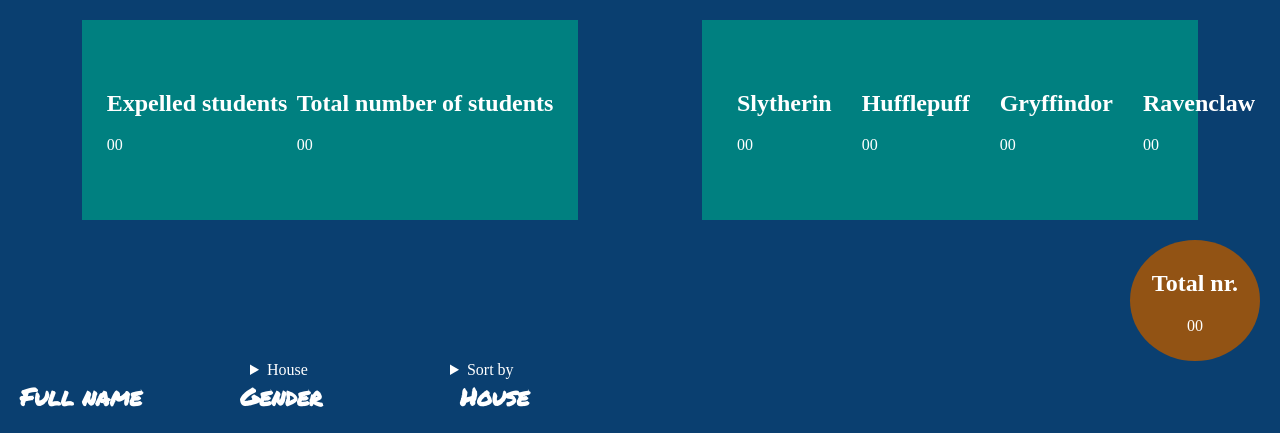
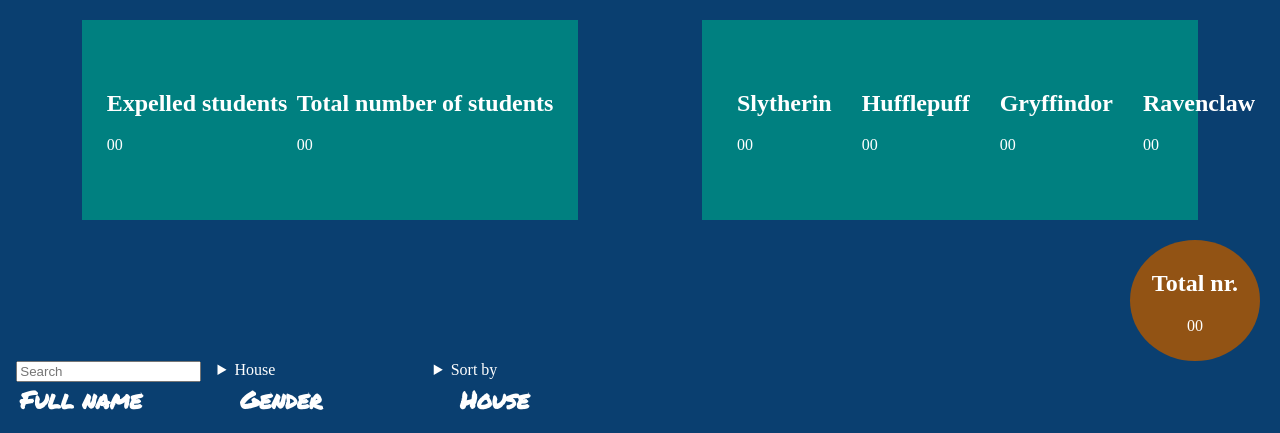
Before and after one commit to mariajalmeida/hacked_hogwarts, a plain HTML site: page index.html in a window 1280 px wide. Shown: the top 433 px of the page. Drawn offline with Linux system fonts and the light colour scheme; no server answers.

Commit message:
search bar added

```diff
--- a/css/style.css
+++ b/css/style.css
@@ -77,7 +77,7 @@ body {
 .filter_sort {
     display: flex;
     width: 650px;
-    justify-content: flex-end;
+    justify-content: space-evenly;
 }
 
 .filter_sort>div {
--- a/index.html
+++ b/index.html
@@ -48,6 +48,7 @@
             <p>00</p>
         </div>
         <div class="filter_sort">
+            <input type="text" id="myInput" onkeyup="mySearchFunction()" placeholder="Search">
             <div class="filter_houses">
                 <details>
                     <summary>House</summary>
--- a/script/data.js
+++ b/script/data.js
@@ -24,6 +24,24 @@ function prepareData(data) {
     buildList();
     buttonClicked();
     totalNumberOfStudents()
+}
+
+// search bar
+function mySearchFunction() {
+    let item, textValue;
+    let input = document.getElementById("myInput");
+    let filter = input.value.toUpperCase();
+    let list = document.getElementById("students_list");
+    let li = list.getElementsByClassName("student");
+    for (let i = 0; i < li.length; i++) {
+        item = li[i];
+        textValue = item.textContent || item.innerText;
+        if (textValue.toUpperCase().indexOf(filter) > -1) {
+            li[i].style.display = "";
+        } else {
+            li[i].style.display = "none";
+        }
+    }
 }
 
 // here's all the students
```
